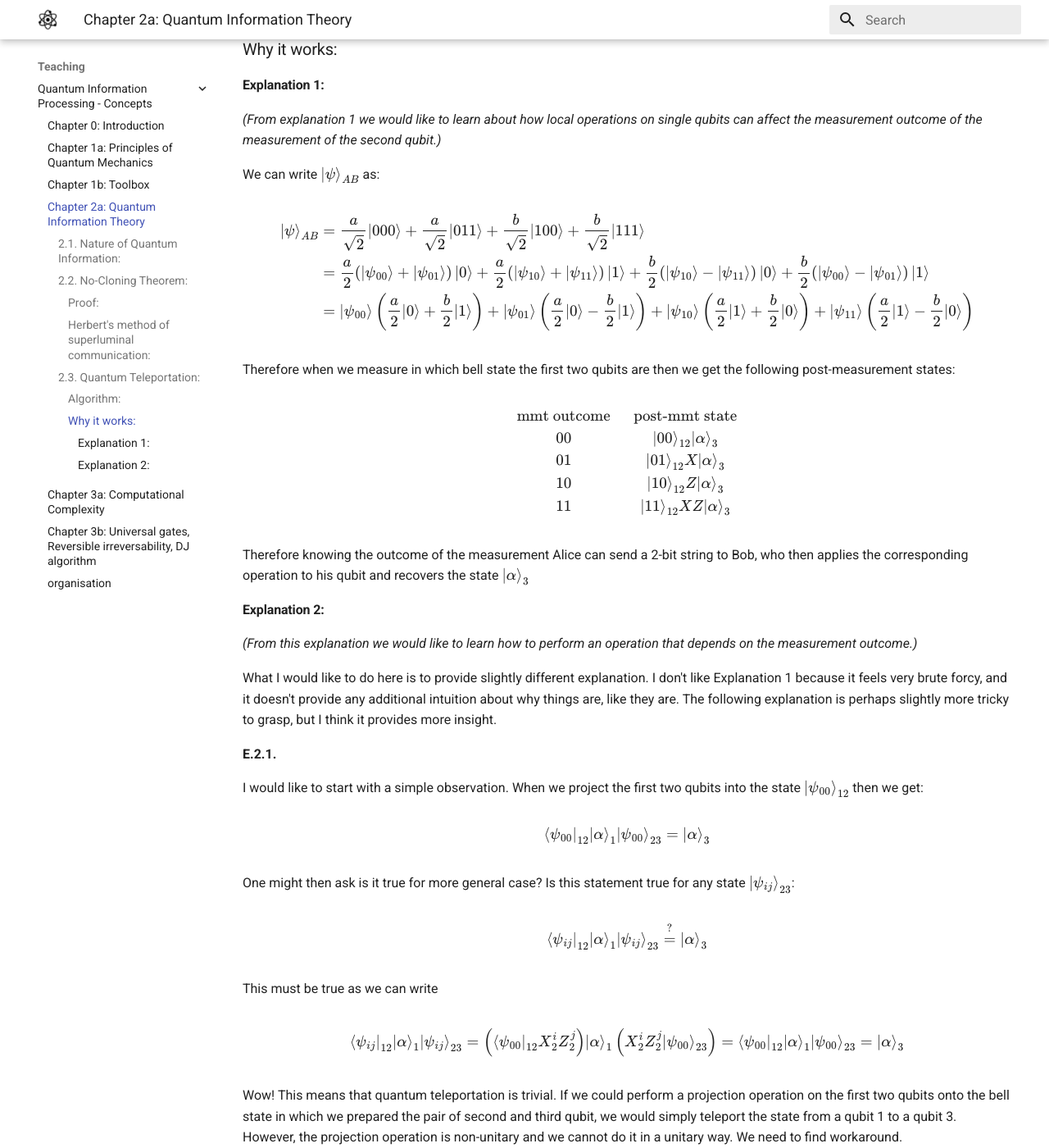
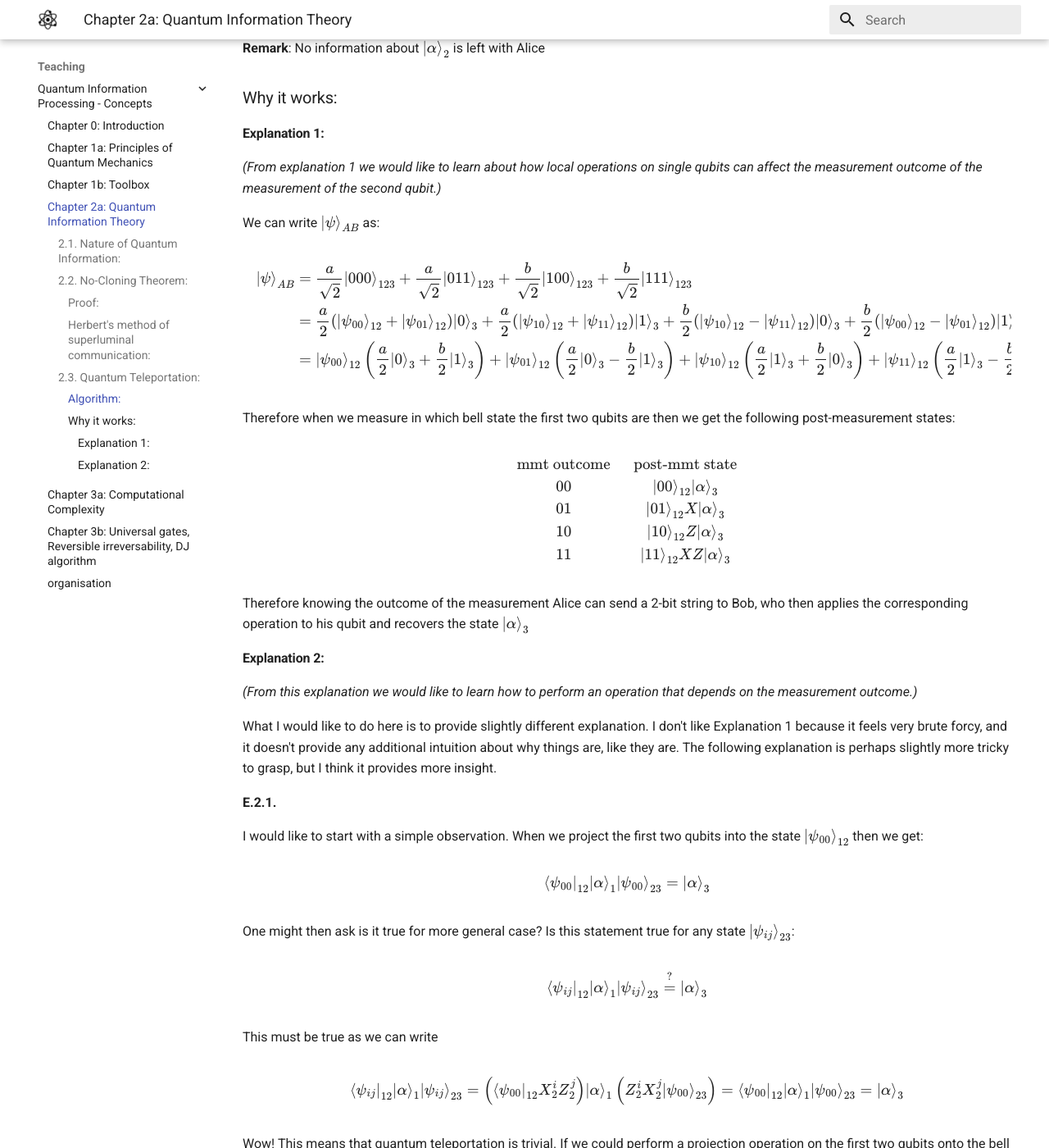
Before and after one commit to wojtekadamczyk3/wadamczyk, an MkDocs documentation site: the page built from docs/qip1/ch2a.md, in a window 1280 px wide and 1400 px high, scrolled down 2505 px. Shown: the whole window at 82% size. Built offline with MkDocs 1.6.1 and Material for MkDocs 9.7.7, drawn with Linux system fonts in a browser that asks for light colours; some of the changed text lies outside the part shown.

Commit message:
corrected mistakes of teleportation

```diff
--- a/docs/qip1/ch2a.md
+++ b/docs/qip1/ch2a.md
@@ -25,6 +25,7 @@
 $$
 U\left|\psi\right>_A \left|0\right>_B \left|M_0\right>_M = \left|\psi\right>_A \left|\psi\right>_B \left|M_\psi\right>_M
 $$
+
 $$
 U\left|\phi\right>_A \left|0\right>_B \left|M_0\right>_M = \left|\phi\right>_A \left|\phi\right>_B \left|M_\phi\right>_M
 $$
@@ -93,9 +94,9 @@
 
 $$
 \begin{aligned}
-\left|\psi\right>_{AB} &= \frac{a}{\sqrt{2}}\left|000\right> + \frac{a}{\sqrt{2}}\left|011\right> + \frac{b}{\sqrt{2}}\left|100\right> + \frac{b}{\sqrt{2}}\left|111\right>\\
-&= \frac{a}{2}\left(\left|\psi_{00}\right> + \left|\psi_{01}\right>\right)\left|0\right> + \frac{a}{2}\left(\left|\psi_{10}\right> + \left|\psi_{11}\right>\right)\left|1\right> + \frac{b}{2}\left(\left|\psi_{10}\right> - \left|\psi_{11}\right>\right)\left|0\right> + \frac{b}{2}\left(\left|\psi_{00}\right> - \left|\psi_{01}\right>\right)\left|1\right> \\
-&= \left|\psi_{00}\right>\left(\frac{a}{2}\left|0\right> + \frac{b}{2}\left|1\right>\right) + \left|\psi_{01}\right>\left(\frac{a}{2}\left|0\right> - \frac{b}{2}\left|1\right>\right) + \left|\psi_{10}\right>\left(\frac{a}{2}\left|1\right> + \frac{b}{2}\left|0\right>\right) + \left|\psi_{11}\right>\left(\frac{a}{2}\left|1\right> - \frac{b}{2}\left|0\right>\right)\\
+\left|\psi\right>_{AB} &= \frac{a}{\sqrt{2}}\left|000\right>_{123} + \frac{a}{\sqrt{2}}\left|011\right>_{123} + \frac{b}{\sqrt{2}}\left|100\right>_{123} + \frac{b}{\sqrt{2}}\left|111\right>_{123}\\
+&= \frac{a}{2}\left(\left|\psi_{00}\right>_{12} + \left|\psi_{01}\right>_{12}\right)\left|0\right>_{3} + \frac{a}{2}\left(\left|\psi_{10}\right>_{12} + \left|\psi_{11}\right>_{12}\right)\left|1\right>_{3} + \frac{b}{2}\left(\left|\psi_{10}\right>_{12} - \left|\psi_{11}\right>_{12}\right)\left|0\right>_{3} + \frac{b}{2}\left(\left|\psi_{00}\right>_{12} - \left|\psi_{01}\right>_{12}\right)\left|1\right>_{3} \\
+&= \left|\psi_{00}\right>_{12}\left(\frac{a}{2}\left|0\right>_{3} + \frac{b}{2}\left|1\right>_{3}\right) + \left|\psi_{01}\right>_{12}\left(\frac{a}{2}\left|0\right>_{3} - \frac{b}{2}\left|1\right>_{3}\right) + \left|\psi_{10}\right>_{12}\left(\frac{a}{2}\left|1\right>_{3} + \frac{b}{2}\left|0\right>_{3}\right) + \left|\psi_{11}\right>_{12}\left(\frac{a}{2}\left|1\right>_{3} - \frac{b}{2}\left|0\right>_{3}\right)\\
 \end{aligned}
 $$
 
@@ -135,7 +136,7 @@
 This must be true as we can write
 
 $$
-\left<\psi_{ij}\right|_{12}\left|\alpha\right>_1\left|\psi_{ij}\right>_{23} = \left(\left<\psi_{00}\right|_{12} X_2^i Z_2^j\right)\left|\alpha\right>_1\left(X_2^i Z_2^j\left|\psi_{00}\right>_{23}\right) = \left<\psi_{00}\right|_{12}\left|\alpha\right>_1\left|\psi_{00}\right>_{23}= \left|\alpha\right>_3
+\left<\psi_{ij}\right|_{12}\left|\alpha\right>_1\left|\psi_{ij}\right>_{23} = \left(\left<\psi_{00}\right|_{12} X_2^i Z_2^j\right)\left|\alpha\right>_1\left(Z_2^i X_2^j\left|\psi_{00}\right>_{23}\right) = \left<\psi_{00}\right|_{12}\left|\alpha\right>_1\left|\psi_{00}\right>_{23}= \left|\alpha\right>_3
 $$
 
 Wow! This means that quantum teleportation is trivial. If we could perform a projection operation on the first two qubits onto the bell state in which we prepared the pair of second and third qubit, we would simply teleport the state from a qubit 1 to a qubit 3. However, the projection operation is non-unitary and we cannot do it in a unitary way. We need to find workaround.
```
